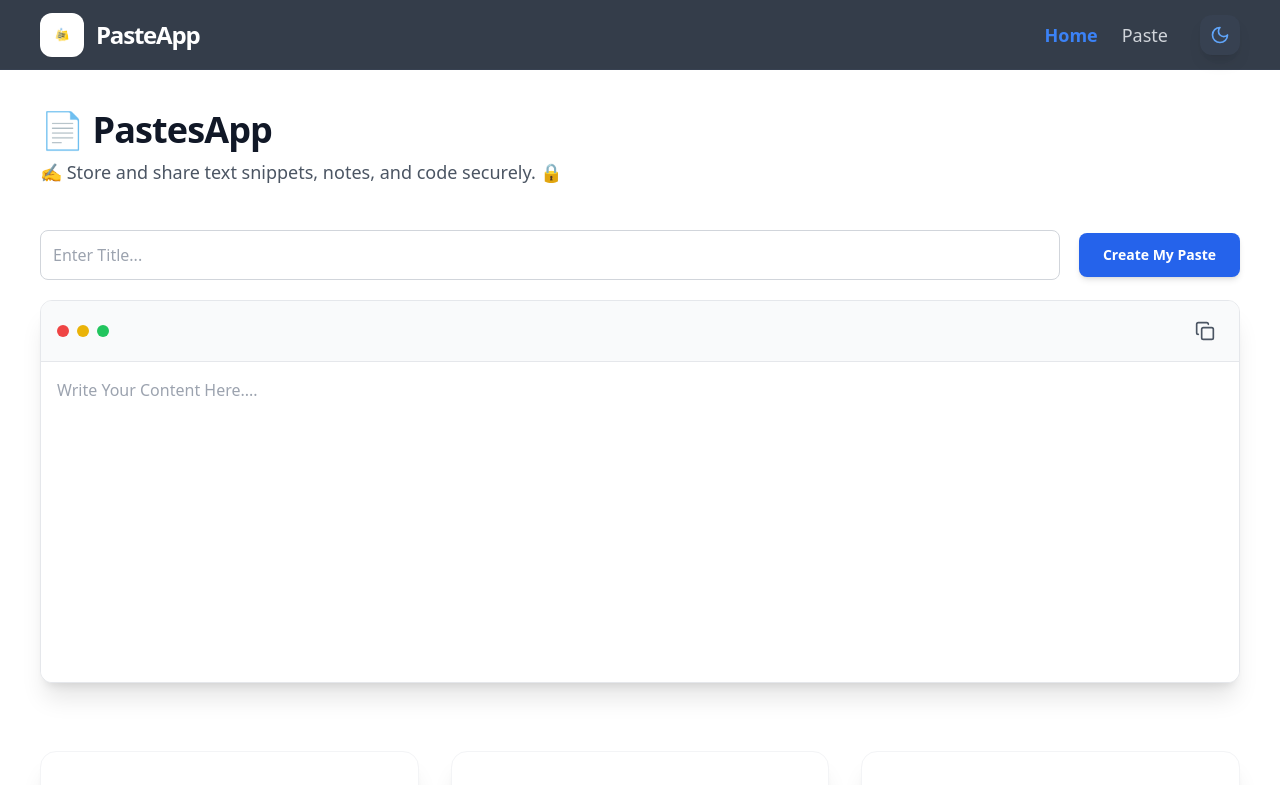
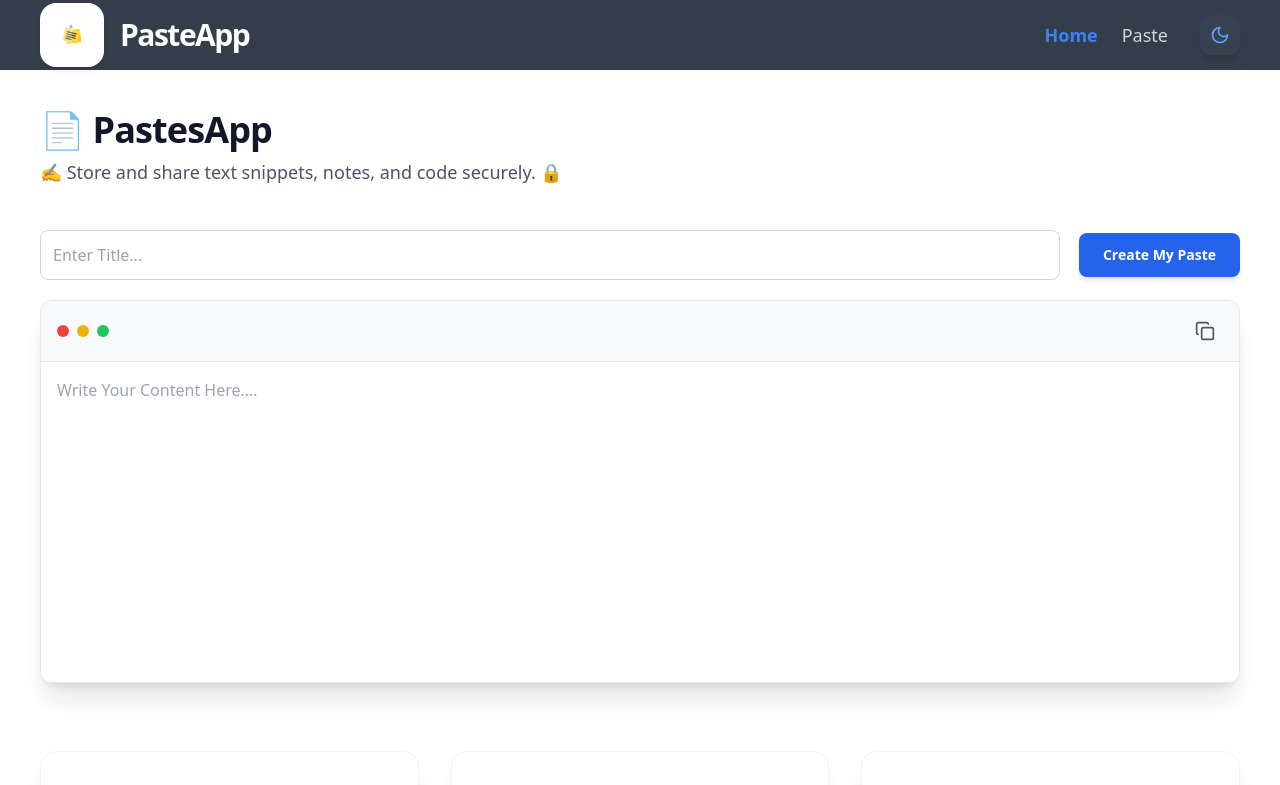
Before and after one commit to Himanshu111001/PasteApp-React, a React (Vite) app: page / in a window 1280 px wide. Shown: the top 785 px of the page. Built offline with nearby package versions, Linux system fonts and the light colour scheme.

Commit message:
style: increased navbar logo size for better visibility

```diff
--- a/src/components/Navbar.jsx
+++ b/src/components/Navbar.jsx
@@ -22,11 +22,11 @@ const Navbar = () => {
     <nav className="w-full h-[70px] flex justify-center items-center p-4 bg-gray-800/90 dark:bg-black/90 backdrop-blur-md sticky top-0 z-50 border-b border-gray-700 dark:border-gray-800 transition-all duration-300">
       <div className="w-full max-w-[1200px] flex justify-between items-center px-4 lg:px-0">
         {/* Logo Section */}
-        <Link to="/" className="flex items-center gap-3 group">
-          <div className="bg-white dark:bg-gray-800 p-1.5 rounded-xl shadow-sm group-hover:shadow-md transition-all">
-            <img src={logo} alt="Logo" className="w-8 h-8 object-contain group-hover:rotate-6 transition-transform" />
+        <Link to="/" className="flex items-center gap-4 group">
+          <div className="bg-white dark:bg-gray-800 p-2 rounded-2xl shadow-md group-hover:shadow-lg transition-all">
+            <img src={logo} alt="Logo" className="w-12 h-12 object-contain group-hover:scale-105 transition-transform" />
           </div>
-          <span className="text-white font-bold text-2xl tracking-tighter">PasteApp</span>
+          <span className="text-white font-extrabold text-3xl tracking-tighter">PasteApp</span>
         </Link>
 
         {/* Links & Actions */}
```
